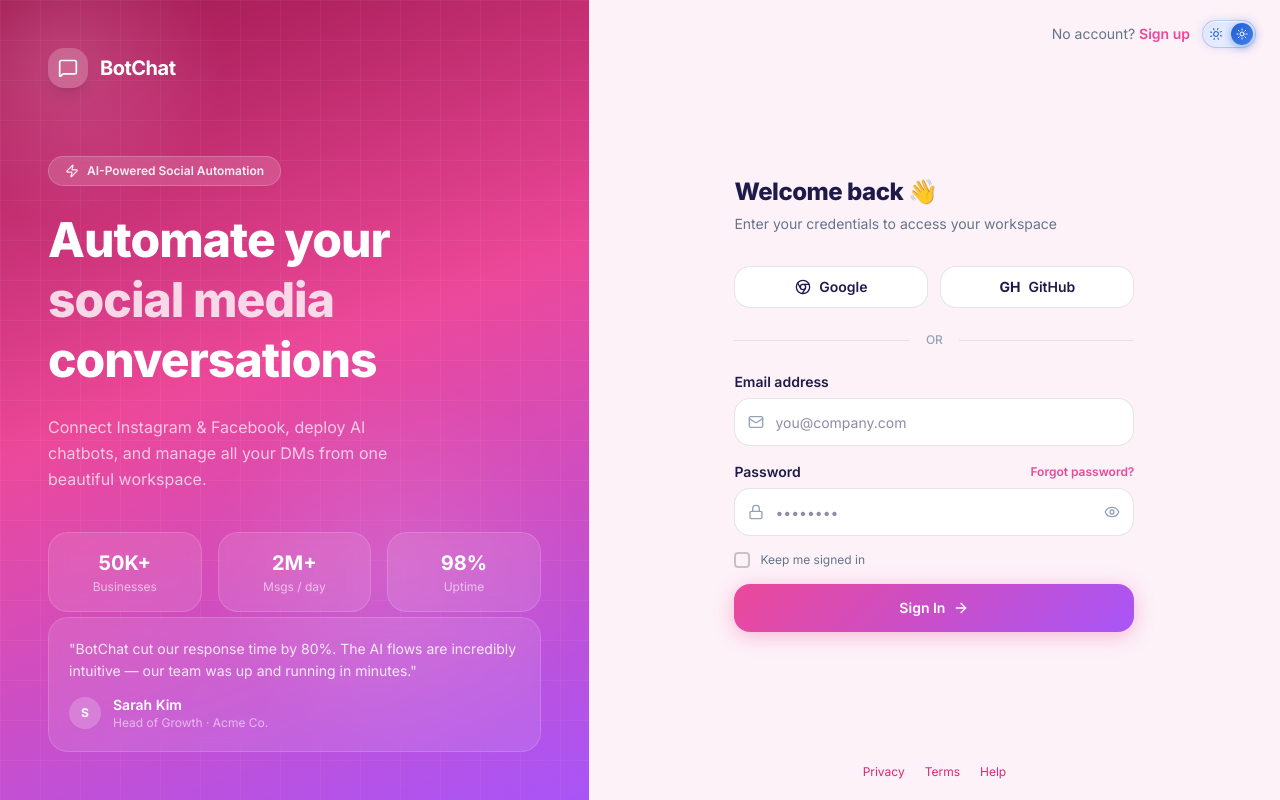
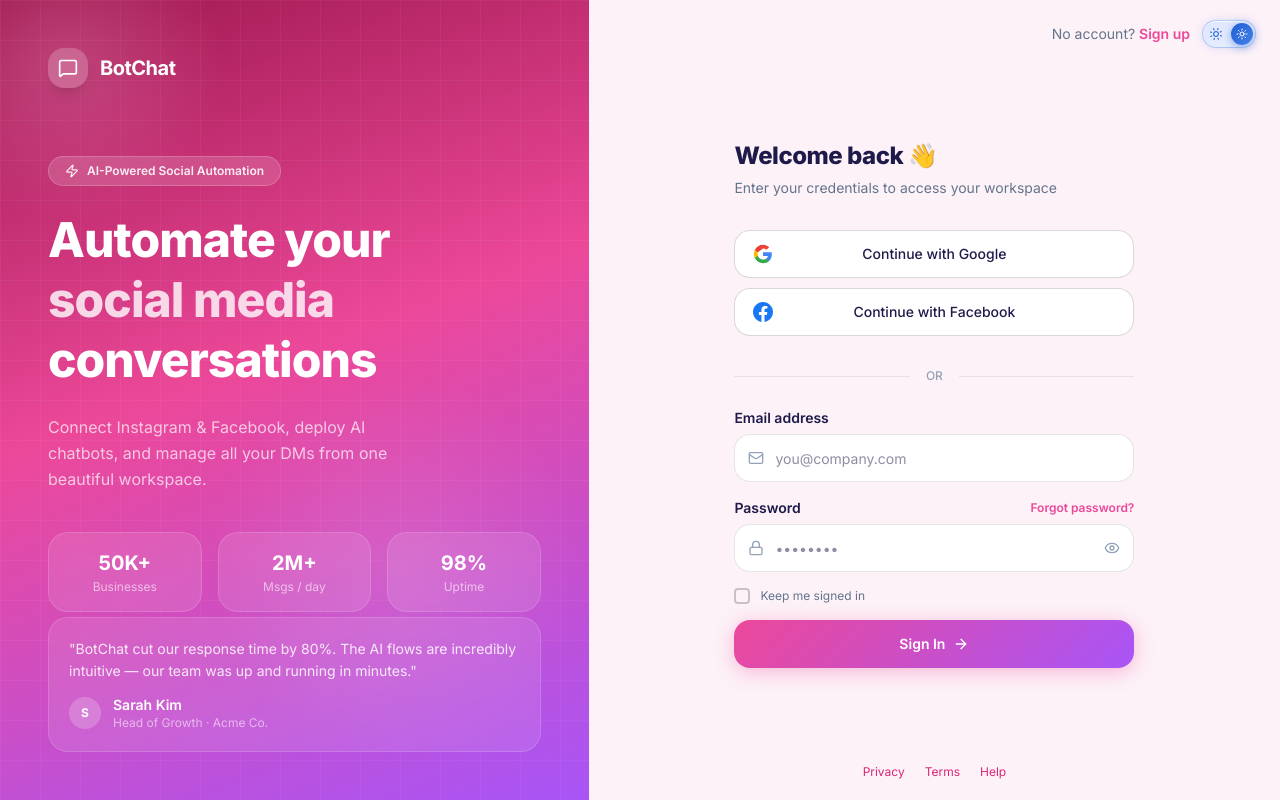
Before and after one commit to Anshul194/botChat, a Next.js app in the folder botchat-app/: page /auth/sign-in in a window 1280 px wide. Built offline with nearby package versions, Linux system fonts and the light colour scheme.

Commit message:
feat: implement sign-in page with email/password and social authentication callback functionality.

```diff
--- a/botchat-app/app/auth/sign-in/page.tsx
+++ b/botchat-app/app/auth/sign-in/page.tsx
@@ -6,13 +6,16 @@ import Link from "next/link";
 import { useRouter } from "next/navigation";
 import {
     Eye, EyeOff, Mail, Lock, Zap, MessageSquare,
-    ArrowRight, Chrome, Check, AlertCircle,
+    ArrowRight, Chrome, Check, AlertCircle, Facebook,
 } from "lucide-react";
 import { ThemeToggle } from "@/components/ThemeToggle";
 import { useTheme } from "@/components/ThemeProvider";
 import { useAppDispatch } from "@/store/hooks";
-import { loginUser } from "@/store/slices/authSlice";
+import { loginUser, fetchMe } from "@/store/slices/authSlice";
 import { motion, AnimatePresence } from "framer-motion";
+import api from "@/lib/api";
+import { toast } from "sonner";
+import { cn } from "@/lib/utils";
 
 export default function SignInPage() {
     const router = useRouter();
@@ -25,6 +28,7 @@ export default function SignInPage() {
     const [errors, setErrors] = useState<{ email?: string; password?: string }>({});
     const [status, setStatus] = useState<"idle" | "loading" | "success" | "error">("idle");
     const [serverError, setServerError] = useState("");
+    const [socialLoading, setSocialLoading] = useState<string | null>(null);
 
     const validate = () => {
         const e: typeof errors = {};
@@ -49,6 +53,88 @@ export default function SignInPage() {
             setStatus("error");
             setServerError(err || "Invalid credentials. Please try again.");
             setTimeout(() => setStatus("idle"), 2500);
+        }
+    };
+
+    const handleSocialLogin = async (platform: string) => {
+        if (socialLoading) return;
+        setSocialLoading(platform);
+
+        // 1. Create a professional centered popup
+        const width = 600;
+        const height = 750;
+        const left = window.screenX + (window.innerWidth - width) / 2;
+        const top = window.screenY + (window.innerHeight - height) / 2;
+
+        const popup = window.open(
+            'about:blank',
+            `social-auth-${platform}`,
+            `width=${width},height=${height},left=${left},top=${top},status=no,menubar=no,toolbar=no`
+        );
+
+        if (!popup) {
+            toast.error("Popup blocked! Please allow popups for this site.");
+            setSocialLoading(null);
+            return;
+        }
+
+        try {
+            // 2. Get the official OAuth redirect URL from your backend
+            const response = await api.get(`/auth/social/${platform}`);
+
+            if (response.data.success && response.data.data.redirect_url) {
+                // Point the popup to Facebook/Google
+                popup.location.href = response.data.data.redirect_url;
+
+                // 3. Monitor the popup and session
+                const pollTimer = setInterval(async () => {
+                    // If user manually closes the popup, check if they actually logged in
+                    if (popup.closed) {
+                        clearInterval(pollTimer);
+                        setSocialLoading(null);
+
+                        // Attempt to fetch the session (works if backend set cookies or if we can poll API)
+                        const result = await dispatch(fetchMe());
+                        if (fetchMe.fulfilled.match(result)) {
+                            toast.success(`Welcome back!`, {
+                                description: "You've successfully connected your account."
+                            });
+                            router.push('/dashboard');
+                        }
+                        return;
+                    }
+
+                    try {
+                        // If same-domain (Production), we can try to auto-detect the JSON content
+                        // and close the window automatically for the user.
+                        if (popup.location.href.includes('/callback')) {
+                            const bodyText = popup.document.body.innerText;
+                            if (bodyText.includes('"success":true')) {
+                                clearInterval(pollTimer);
+                                const data = JSON.parse(bodyText);
+                                if (data.data?.token) {
+                                    localStorage.setItem('token', data.data.token);
+                                    await dispatch(fetchMe());
+                                    popup.close();
+                                    router.push('/dashboard');
+                                }
+                            }
+                        }
+                    } catch (e) {
+                        // Ignore cross-origin errors during the OAuth redirect phases
+                    }
+                }, 1000);
+
+            } else {
+                popup.close();
+                toast.error(`Failed to initialize ${platform} login`);
+                setSocialLoading(null);
+            }
+        } catch (err: any) {
+            popup.close();
+            console.error(`${platform} Login Error:`, err);
+            toast.error(err.response?.data?.message || `Error connecting to ${platform}`);
+            setSocialLoading(null);
         }
     };
 
@@ -171,23 +257,49 @@ export default function SignInPage() {
                         </div>
 
                         {/* Social buttons */}
-                        <div className="grid grid-cols-2 gap-3 mb-6">
+                        <div className="flex flex-col gap-2.5 mb-8">
                             {[
-                                { icon: <Chrome className="w-4 h-4" />, label: "Google" },
-                                { icon: <span className="text-sm font-mono font-bold">GH</span>, label: "GitHub" },
+                                {
+                                    id: 'google',
+                                    label: 'Continue with Google',
+                                    icon: (
+                                        <svg width="20" height="20" viewBox="0 0 24 24" fill="none">
+                                            <path d="M22.56 12.25c0-.78-.07-1.53-.2-2.25H12v4.26h5.92c-.26 1.37-1.04 2.53-2.21 3.31v2.77h3.57c2.08-1.92 3.28-4.74 3.28-8.09z" fill="#4285F4" />
+                                            <path d="M12 23c2.97 0 5.46-.98 7.28-2.66l-3.57-2.77c-.98.66-2.23 1.06-3.71 1.06-2.86 0-5.29-1.93-6.16-4.53H2.18v2.84C3.99 20.53 7.7 23 12 23z" fill="#34A853" />
+                                            <path d="M5.84 14.09c-.22-.66-.35-1.36-.35-2.09s.13-1.43.35-2.09V7.07H2.18C1.43 8.55 1 10.22 1 12s.43 3.45 1.18 4.93l3.66-2.84z" fill="#FBBC05" />
+                                            <path d="M12 5.38c1.62 0 3.06.56 4.21 1.64l3.15-3.15C17.45 2.09 14.97 1 12 1 7.7 1 3.99 3.47 2.18 7.07l3.66 2.84z" fill="#EA4335" />
+                                        </svg>
+                                    ),
+                                },
+                                {
+                                    id: 'facebook',
+                                    label: 'Continue with Facebook',
+                                    icon: (
+                                        <svg width="20" height="20" viewBox="0 0 24 24" fill="none">
+                                            <path d="M24 12.073c0-6.627-5.373-12-12-12s-12 5.373-12 12c0 5.99 4.388 10.954 10.125 11.854v-8.385H7.078v-3.47h3.047V9.43c0-3.007 1.792-4.669 4.533-4.669 1.312 0 2.686.235 2.686.235v2.953H15.83c-1.491 0-1.956.925-1.956 1.874v2.25h3.328l-.532 3.47h-2.796v8.385C19.612 23.027 24 18.062 24 12.073z" fill="#1877F2" />
+                                        </svg>
+                                    ),
+                                },
                             ].map((p) => (
                                 <button
-                                    key={p.label}
+                                    key={p.id}
                                     type="button"
-                                    className="flex items-center justify-center gap-2 py-2.5 rounded-xl text-sm font-semibold transition-all duration-200"
+                                    onClick={() => handleSocialLogin(p.id)}
+                                    disabled={!!socialLoading}
+                                    className="relative flex items-center gap-3 w-full px-[18px] h-12 rounded-xl text-sm font-medium transition-all"
                                     style={{
-                                        background: isLight ? "#ffffff" : "rgba(255,255,255,0.06)",
-                                        border: `1px solid ${isLight ? "rgba(0,0,0,0.1)" : "rgba(255,255,255,0.1)"}`,
-                                        color: isLight ? "#1e1b4b" : "#e2e8f0",
+                                        background: isLight ? '#ffffff' : 'rgba(255,255,255,0.05)',
+                                        border: `0.5px solid ${isLight ? 'rgba(0,0,0,0.15)' : 'rgba(255,255,255,0.12)'}`,
+                                        color: isLight ? '#1e1b4b' : '#f1f5f9',
                                     }}
                                 >
-                                    {p.icon}
-                                    {p.label}
+                                    <span className="w-5 h-5 flex-shrink-0 flex items-center justify-center">
+                                        {socialLoading === p.id
+                                            ? <div className="w-4 h-4 border-2 border-pink-500/30 border-t-pink-500 rounded-full animate-spin" />
+                                            : p.icon}
+                                    </span>
+                                    <span className="flex-1 text-center">{p.label}</span>
+                                    <span className="w-5" />
                                 </button>
                             ))}
                         </div>
--- a/botchat-app/store/slices/authSlice.ts
+++ b/botchat-app/store/slices/authSlice.ts
@@ -60,14 +60,18 @@ export const loginUser = createAsyncThunk(
                 return rejectWithValue(response.data.message || 'Login failed.');
             }
 
-            const { token, user } = response.data.data;
+            const data = response.data.data;
+            const token = data.token;
+            // Handle both flat and nested user objects
+            const user = data.user || data;
 
             // Normalize role for existing selectors
             const normalizedUser = {
                 ...user,
                 role: user.type === 'Super Admin' ? 'SUPER_ADMIN' :
                     user.type === 'Reseller' ? 'RESELLER' :
-                        user.type === 'Tenant' ? 'TENANT' : user.type
+                        user.type === 'Tenant' ? 'TENANT' :
+                            user.type === 'Admin' ? 'SUPER_ADMIN' : user.type
             };
 
             if (typeof window !== 'undefined') {
@@ -92,12 +96,16 @@ export const fetchMe = createAsyncThunk(
                 return rejectWithValue(response.data.message || 'Failed to fetch user.');
             }
 
-            const user = response.data.data;
+            const data = response.data.data;
+            // Handle both flat and nested user objects
+            const user = data.user || data;
+
             const normalizedUser = {
                 ...user,
                 role: user.type === 'Super Admin' ? 'SUPER_ADMIN' :
                     user.type === 'Reseller' ? 'RESELLER' :
-                        user.type === 'Tenant' ? 'TENANT' : user.type
+                        user.type === 'Tenant' ? 'TENANT' :
+                            user.type === 'Admin' ? 'SUPER_ADMIN' : user.type
             };
 
             if (typeof window !== 'undefined') {
```
Also changed, not shown: botchat-app/app/auth/callback/page.tsx (added, +75 -0 lines).
